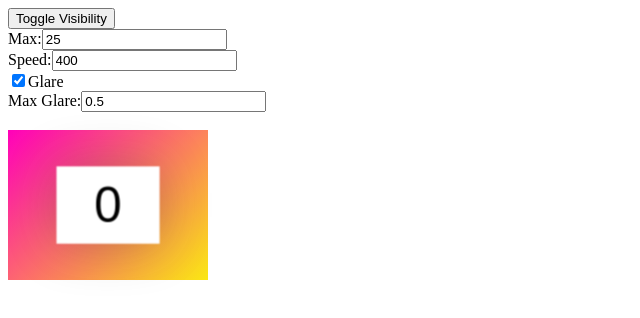
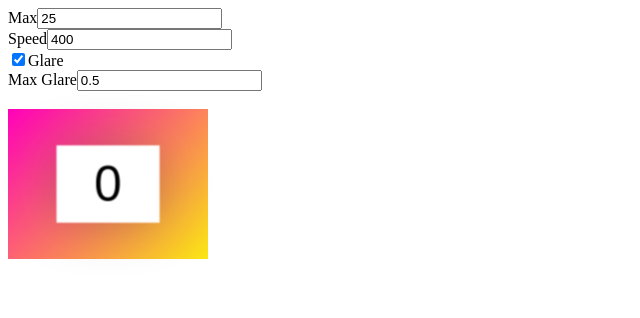
Before and after one commit to homayunmmdy/Epic-React, a React (Vite) app: page / in a window 1280 px wide. Shown: the top 318 px of the page, without its empty margins (0-640 px from the left). Built offline with nearby package versions, Linux system fonts and the light colour scheme.

Commit message:
uniqe id for the elements

```diff
--- a/src/magicBox/MagicBox.tsx
+++ b/src/magicBox/MagicBox.tsx
@@ -1,6 +1,22 @@
-import { useEffect, useRef, useState } from "react";
+import { useEffect, useId, useRef, useState } from "react";
 import VanillaTilt from "vanilla-tilt";
 import "./style.css";
+
+function Field({
+  label,
+  ...inputProps
+}: {
+  label: string;
+} & React.ComponentProps<"input">) {
+  const generatedId = useId();
+  const id = inputProps.id ?? generatedId;
+  return (
+    <div>
+      <label htmlFor={id}>{label}</label>
+      <input {...inputProps} id={id} />
+    </div>
+  );
+}
 
 interface HTMLVanillaTiltElement extends HTMLDivElement {
   vanillaTilt?: VanillaTilt;
@@ -23,13 +39,13 @@ function Tilt({
 
   useEffect(() => {
     const { current: tiltNode } = tiltRef;
+    if (!tiltNode) return;
     const vanillaTiltOptions = {
       max,
       speed,
       glare,
       "max-glare": maxGlare,
     };
-    if (!tiltNode) return;
     VanillaTilt.init(tiltNode, vanillaTiltOptions);
     return () => tiltNode.vanillaTilt?.destroy();
   }, [glare, max, maxGlare, speed]);
@@ -42,7 +58,6 @@ function Tilt({
 }
 
 const MagicBox = () => {
-  const [showTilt, setShowTilt] = useState(true);
   const [count, setCount] = useState(0);
   const [options, setOptions] = useState({
     max: 25,
@@ -51,9 +66,6 @@ const MagicBox = () => {
     maxGlare: 0.5,
   });
   return (
-    <div>
-      <button onClick={() => setShowTilt((s) => !s)}>Toggle Visibility</button>
-      {showTilt ? (
     <div className="app">
       <form
         onSubmit={(e) => e.preventDefault()}
@@ -67,29 +79,20 @@ const MagicBox = () => {
           });
         }}
       >
-            <div>
-              <label htmlFor="max">Max:</label>
-              <input id="max" name="max" type="number" defaultValue={25} />
-            </div>
-            <div>
-              <label htmlFor="speed">Speed:</label>
-              <input id="speed" name="speed" type="number" defaultValue={400} />
-            </div>
+        <Field label="Max" name="max" type="number" defaultValue={25} />
+        <Field label="Speed" name="speed" type="number" defaultValue={400} />
         <div>
           <label>
-                <input id="glare" name="glare" type="checkbox" defaultChecked />
+            <input name="glare" type="checkbox" defaultChecked />
             Glare
           </label>
         </div>
-            <div>
-              <label htmlFor="maxGlare">Max Glare:</label>
-              <input
-                id="maxGlare"
+        <Field
+          label="Max Glare"
           name="maxGlare"
           type="number"
           defaultValue={0.5}
         />
-            </div>
       </form>
       <br />
       <Tilt {...options}>
@@ -103,8 +106,6 @@ const MagicBox = () => {
         </div>
       </Tilt>
     </div>
-      ) : null}
-    </div>
   );
 };
 
```
Lines whose indentation alone changed are shown as unchanged.
